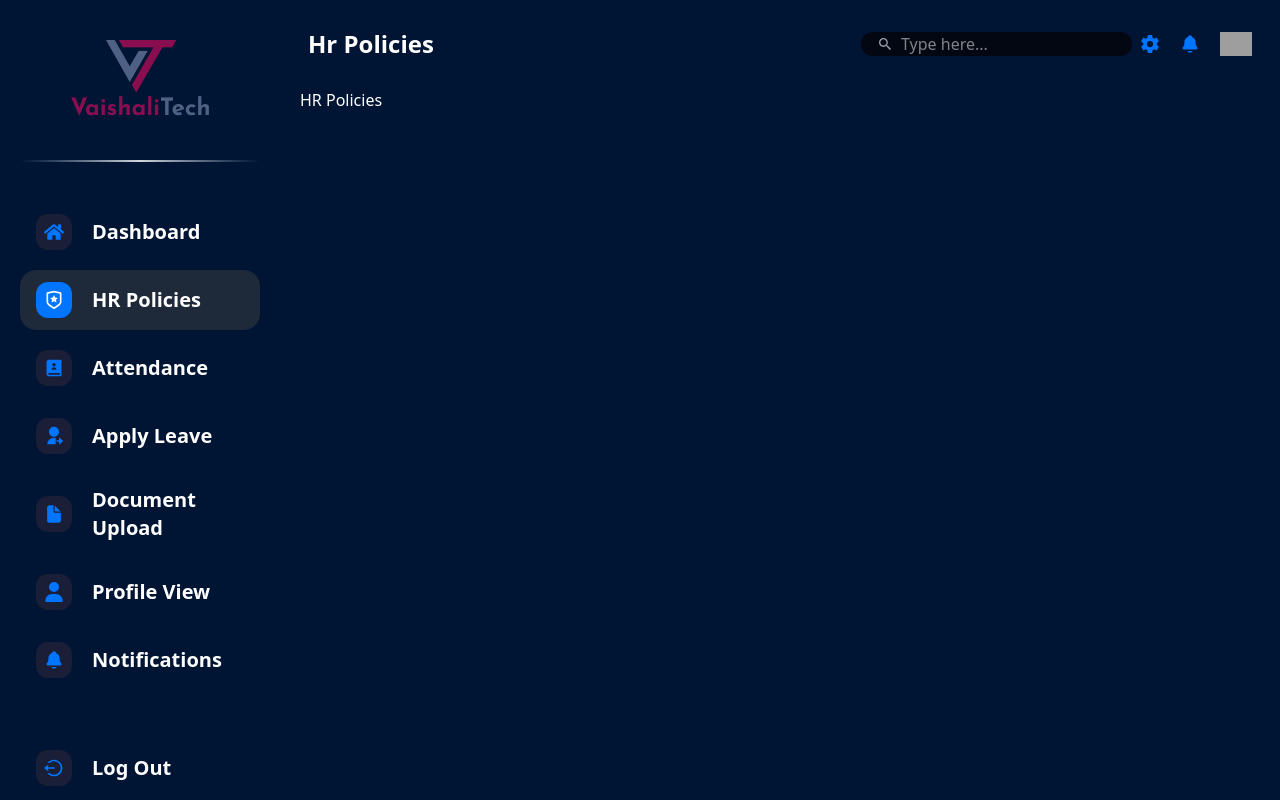
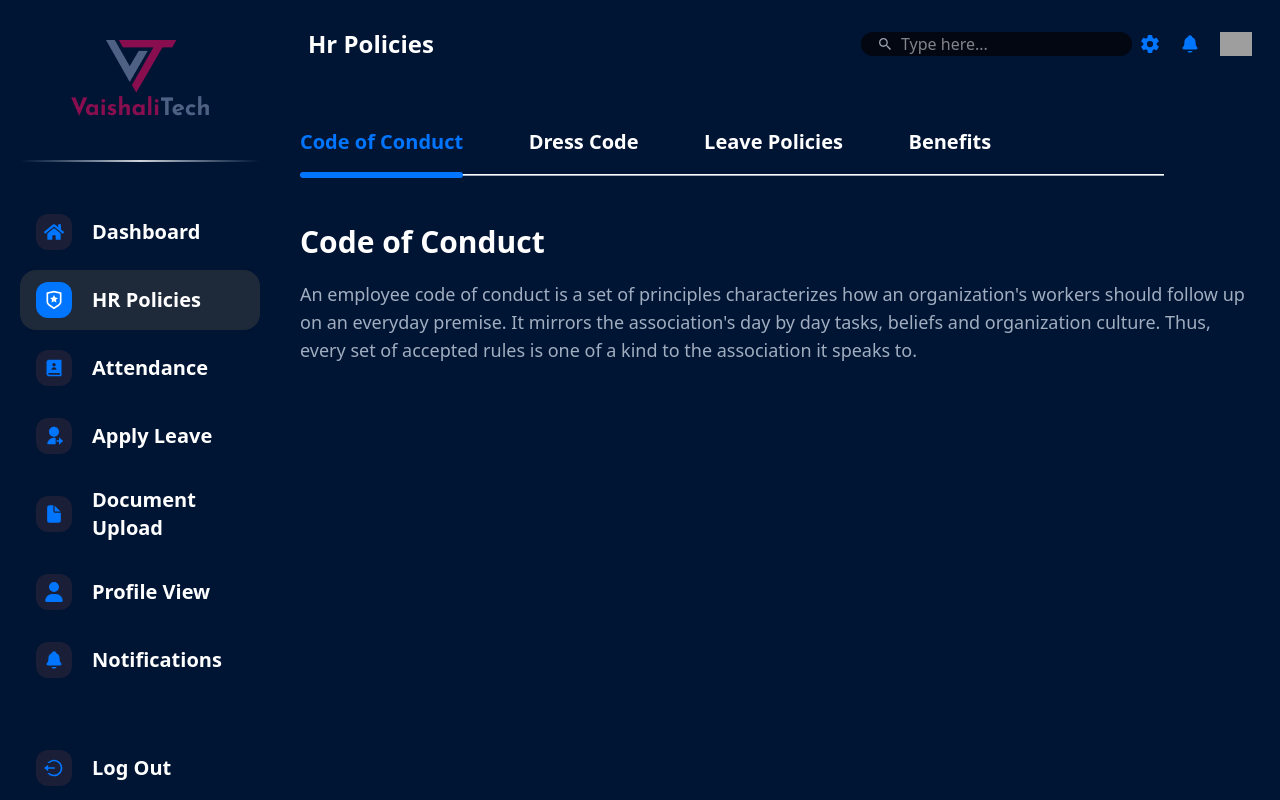
Before and after one commit to ankitWork2001/management, a React (Vite) app: page /employee/hr_policies in a window 1280 px wide. Built offline with nearby package versions, Linux system fonts and the light colour scheme; grey boxes are pictures that could not be loaded.

Commit message:
create Hr Policies page

```diff
--- a/src/pages/Employee/HRPolicies.jsx
+++ b/src/pages/Employee/HRPolicies.jsx
@@ -1,9 +1,55 @@
-import React from 'react'
+import React, { useEffect, useState } from 'react'
+
+const tabs = [
+  'Code of Conduct',
+  'Dress Code',
+  'Leave Policies',
+  'Benefits'
+]
+const content = [
+  {
+    'Code of Conduct':"An employee code of conduct is a set of principles characterizes how an organization's workers should follow up on an everyday premise. It mirrors the association's day by day tasks, beliefs and organization culture. Thus, every set of accepted rules is one of a kind to the association it speaks to."
+  },
+  {
+    'Dress Code':"An Code code of conduct is a set of principles characterizes how an organization's workers should follow up on an everyday premise. It mirrors the association's day by day tasks, beliefs and organization culture. Thus, every set of accepted rules is one of a kind to the association it speaks to."
+  },
+  {
+    'Leave Policies':"An Policies code of conduct is a set of principles characterizes how an organization's workers should follow up on an everyday premise. It mirrors the association's day by day tasks, beliefs and organization culture. Thus, every set of accepted rules is one of a kind to the association it speaks to."
+  },
+  {
+    'Benefits':"An Benefits code of conduct is a set of principles characterizes how an organization's workers should follow up on an everyday premise. It mirrors the association's day by day tasks, beliefs and organization culture. Thus, every set of accepted rules is one of a kind to the association it speaks to."
+  },
+]
+
 
 function HRPolicies() {
+  const [switchTab, setSwitchTab] = useState('Code of Conduct')
+  const [showContent,setShowContent] = useState(content[0]['Code of Conduct'])
+
+  useEffect(() => {
+  const matched = content.find((item) => item[switchTab]);
+  if (matched) {
+    setShowContent(matched[switchTab]);
+  }
+}, [switchTab]);
+
   return (
-    <div>
-      HR Policies
+    <div className='mt-10'>
+      <div className='flex flex-col lg:w-[90%] md:h-12 h-22  justify-between font-semibold text-xl'>
+        <div className='flex justify-between lg:w-[80%]'>
+        {
+          tabs.map((tab, index) => (
+            <h1 onClick={() => setSwitchTab(tab)} key={index} className={`h-full ${switchTab === tab ? "after:relative after:content-[''] after:block after:top-4 after:bg-[#0075FF] text-[#0075FF] after:rounded-full after:h-[6px] after:w-full" : "none"} cursor-pointer`}>{tab}</h1>
+          ))
+        }
+        </div>
+        <hr className='hidden md:block h-[2px] w-full bg-[#A0AEC0]'/>
+      </div>
+
+      <div className='mt-12 space-y-5'>
+        <h1 className='text-3xl font-semibold md:text-left text-center'>{switchTab}</h1>
+        <p className='text-lg text-[#A0AEC0] md:text-left text-center'>{showContent}</p>
+      </div>
     </div>
   )
 }
```
